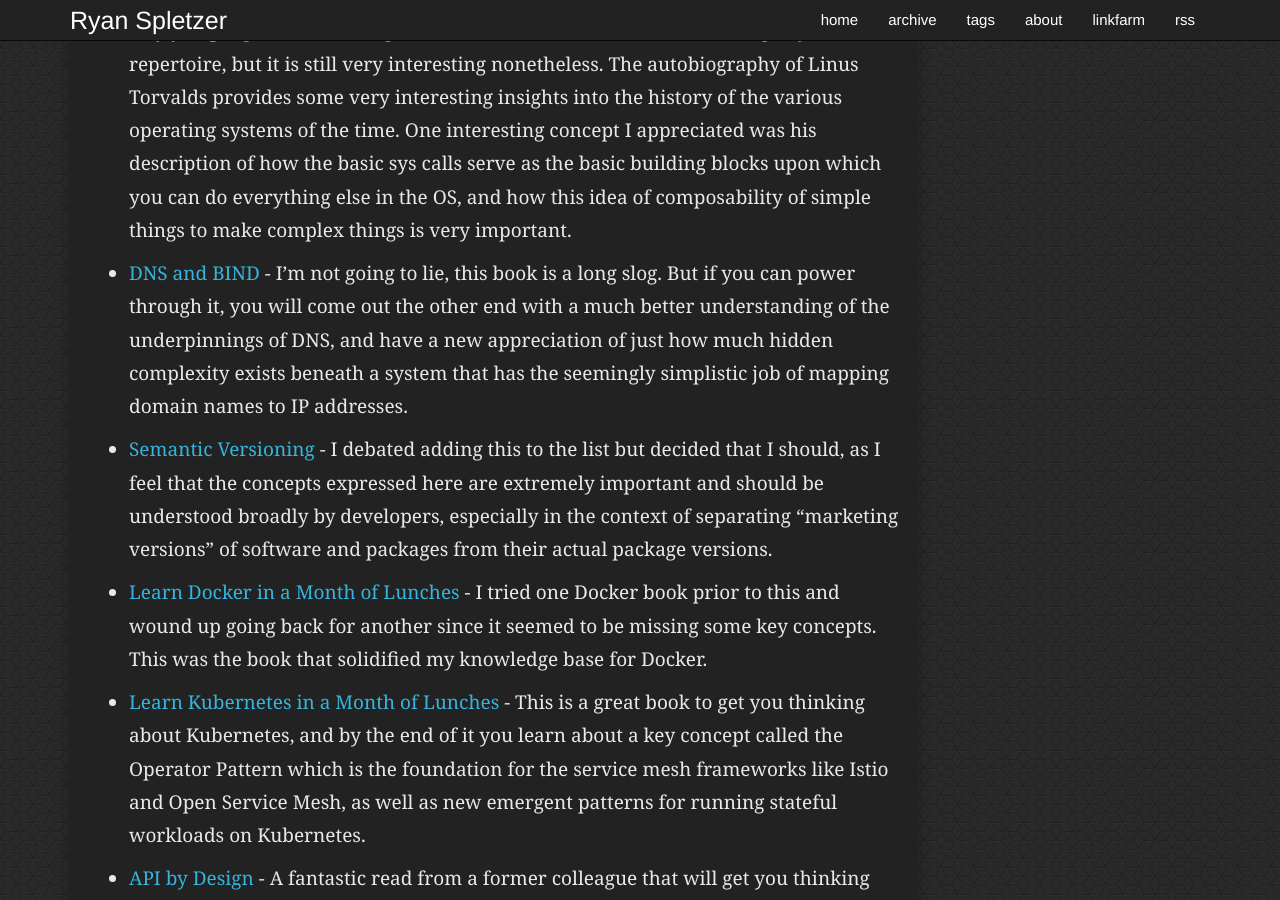
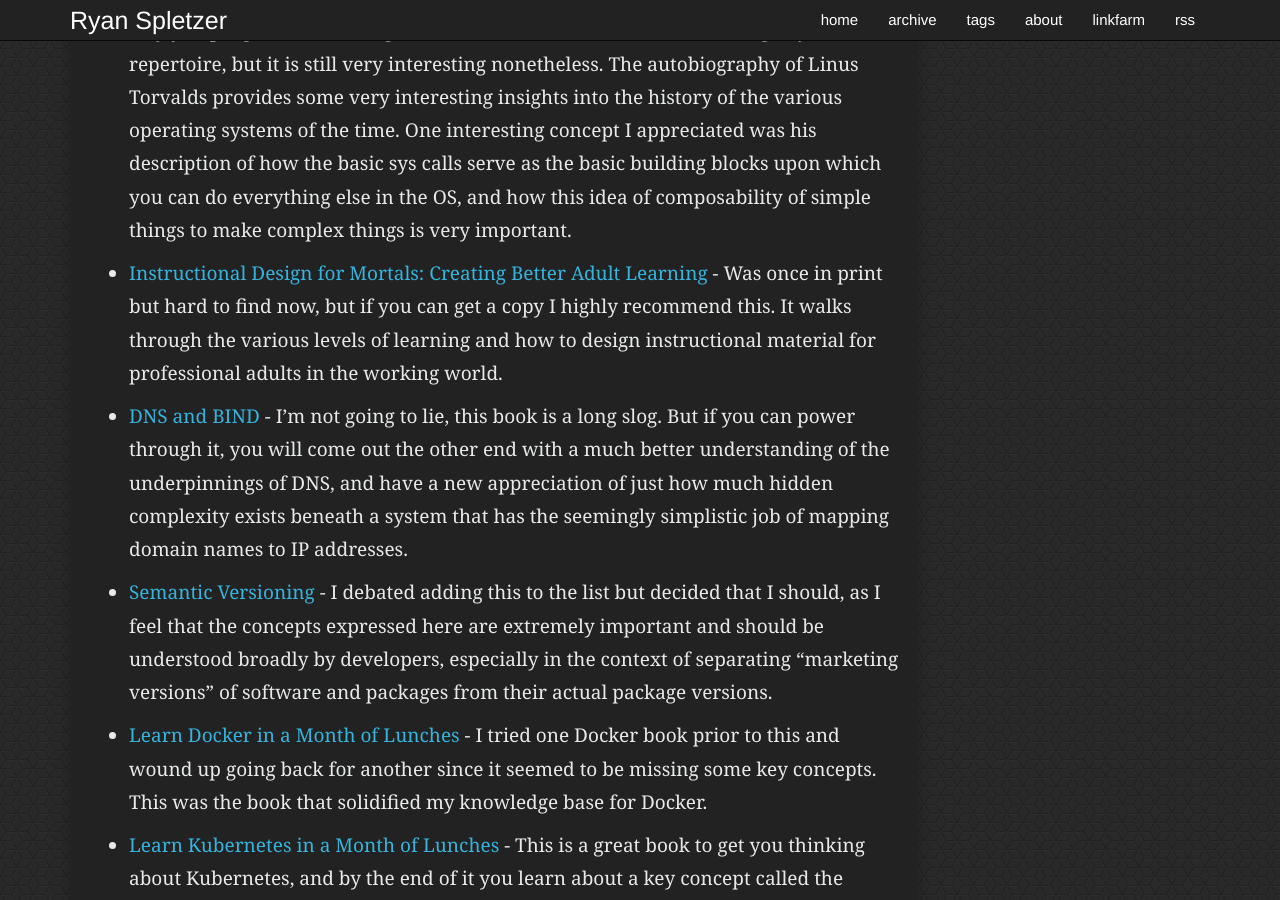
Before and after one commit to ryanspletzer/ryanspletzer.github.io, a Jekyll site: the page built from linkfarm.md, in a window 1280 px wide and 900 px high, scrolled down 5153 px. Built offline with Jekyll 4.4.1, drawn with Linux system fonts in a browser that asks for light colours.

Commit message:
Update linkfarm.md

```diff
--- a/linkfarm.md
+++ b/linkfarm.md
@@ -192,6 +192,10 @@ I've read them:
   description of how the basic sys calls serve as the basic building blocks upon which you can do everything else in the
   OS, and how this idea of composability of simple things to make complex things is very important.
 
+* [Instructional Design for Mortals: Creating Better Adult Learning](https://www.amazon.sg/Instructional-Design-Mortals-Creating-Learning/dp/1983165867) -
+  Was once in print but hard to find now, but if you can get a copy I highly recommend this. It walks through the various
+  levels of learning and how to design instructional material for professional adults in the working world.
+
 * [DNS and BIND](http://shop.oreilly.com/product/9780596100575.do) - I'm not going to lie, this book is a long slog. But
   if you can power through it, you will come out the other end with a much better understanding of the underpinnings of
   DNS, and have a new appreciation of just how much hidden complexity exists beneath a system that has the seemingly
```
